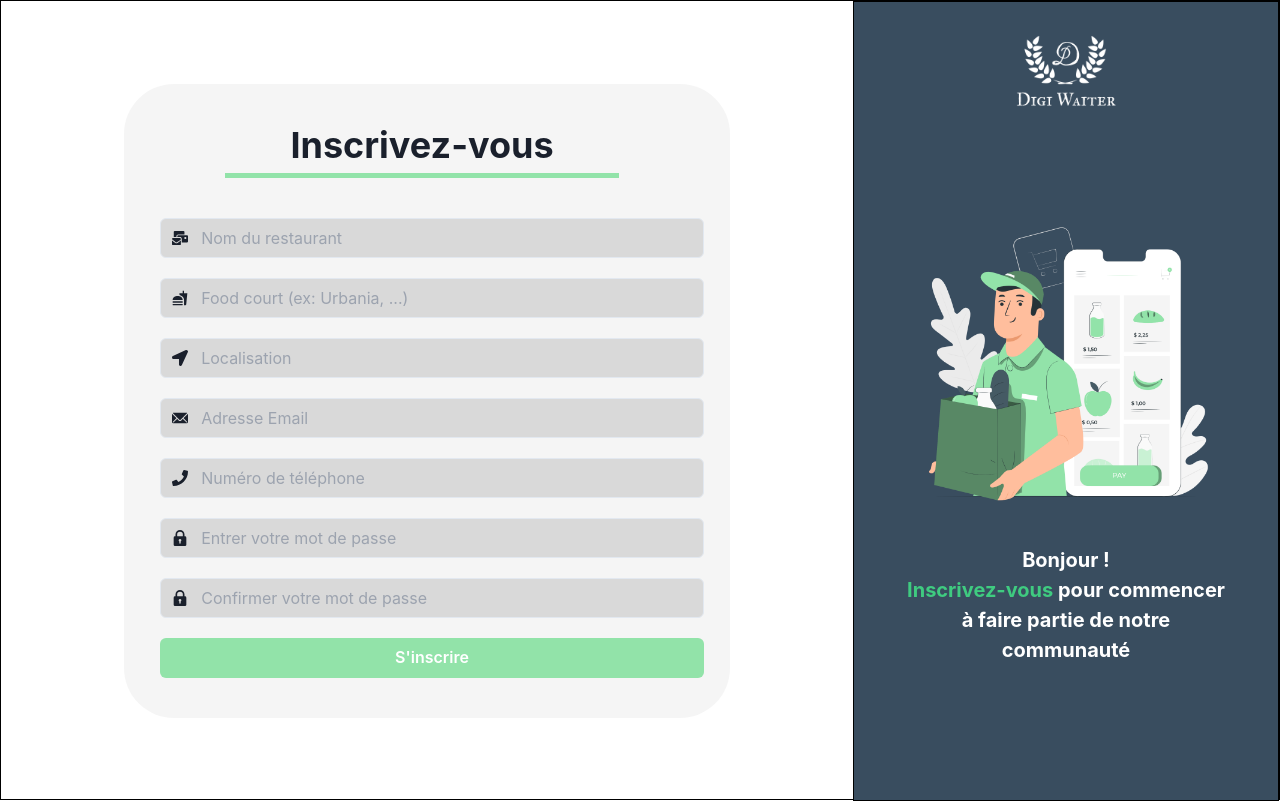
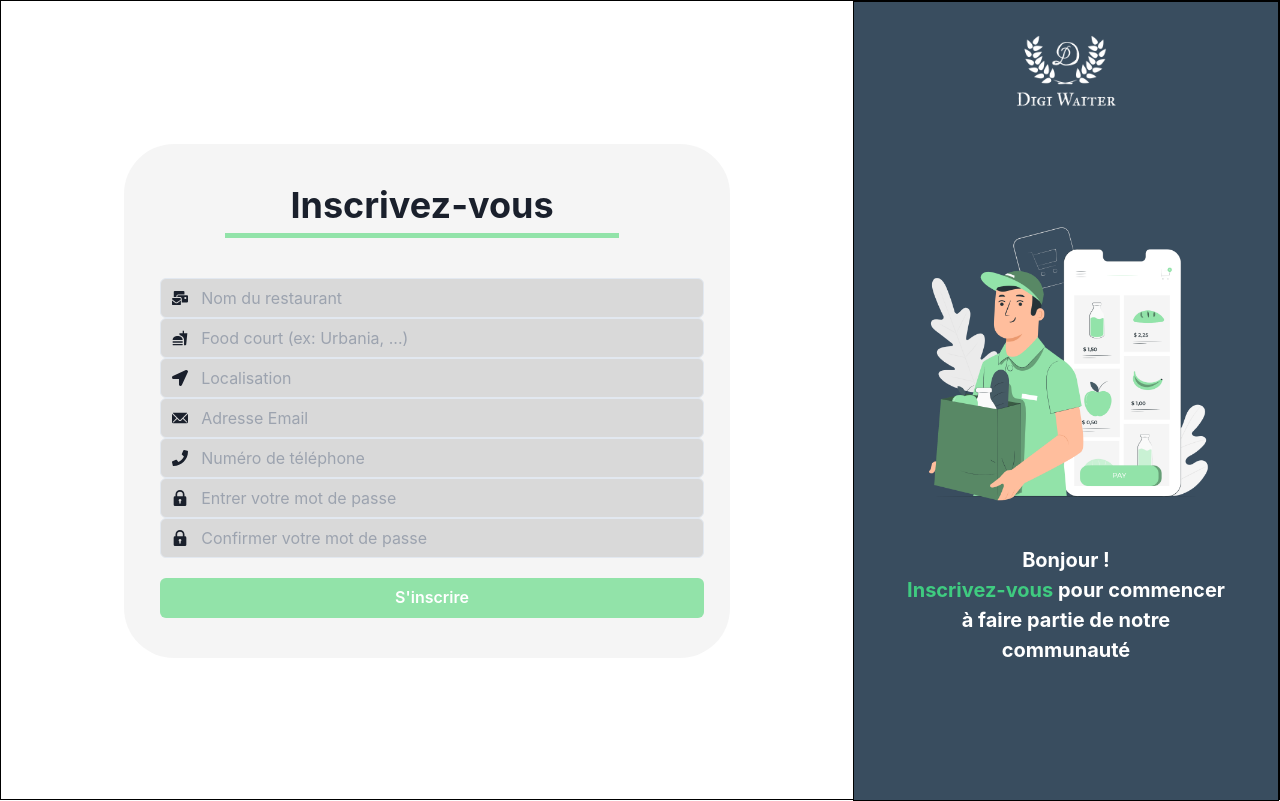
Before and after one commit to eurene5/DigiWaiter, a Next.js app in the folder client/: page / in a window 1280 px wide. Built offline with nearby package versions, Linux system fonts and the light colour scheme; no server answers.

Commit message:
MAJ Sign UP

```diff
--- a/client/src/components/register/signUp.jsx
+++ b/client/src/components/register/signUp.jsx
@@ -39,6 +39,7 @@ export default function SignUp(){
                         p={"40px 10px 20px 0px"}
                     > Inscrivez-vous</Heading>
                     <Stack spacing="20px" w={"100%"} p={"20px 10px 20px 20px"} >
+                        <form action="">
                             <InputFrom type="text" placeholder={"Nom du restaurant"}><Icon as ={FaMailBulk}/></InputFrom>
                             <InputFrom type="text" placeholder={"Food court (ex: Urbania, ...)"}><Icon as ={MdFastfood}/></InputFrom>
                             <InputFrom type="text" placeholder={"Localisation"}><Icon as ={FaLocationArrow}/></InputFrom>
@@ -46,6 +47,7 @@ export default function SignUp(){
                             <InputFrom type="tel" placeholder={"Numéro de téléphone"}><Icon as ={FaPhone}/></InputFrom>
                             <InputFrom type="password" placeholder={"Entrer votre mot de passe"}><Icon as ={LockIcon}/></InputFrom>
                             <InputFrom type="password" placeholder={"Confirmer votre mot de passe"}><Icon as ={LockIcon}/></InputFrom>
+                        </form>
                         <Button variant={"solid"} color={"white"} bgColor="rgba(146, 227, 169, 1)" mb={"20px"}>S'inscrire</Button>
                     </Stack>
 
```
Lines whose indentation alone changed are shown as unchanged.
